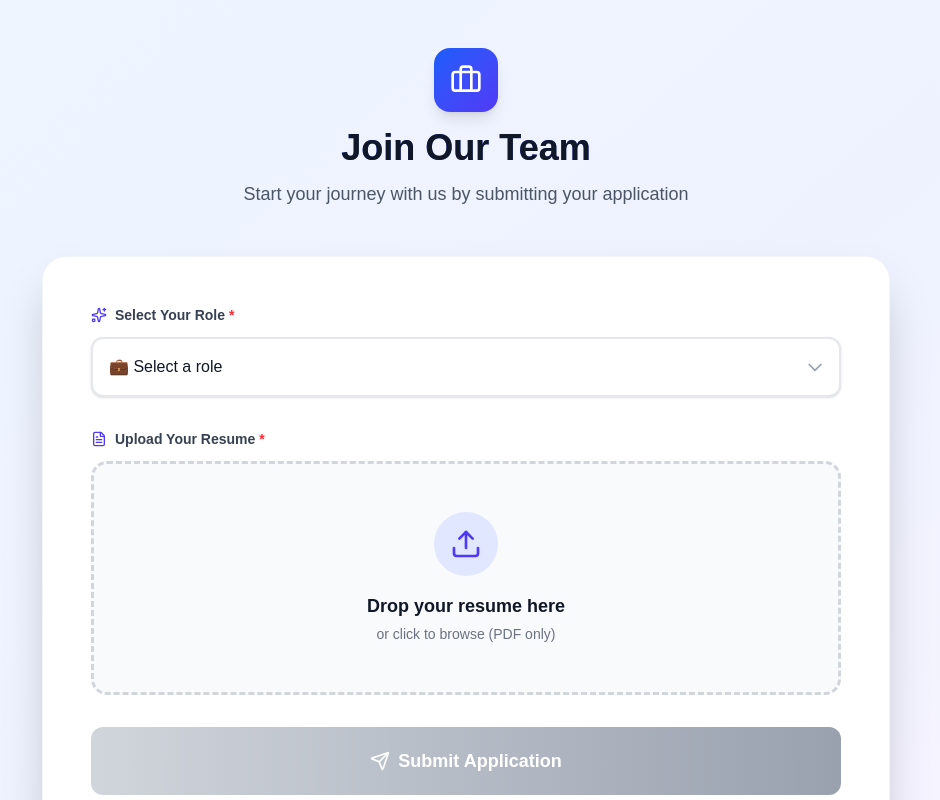
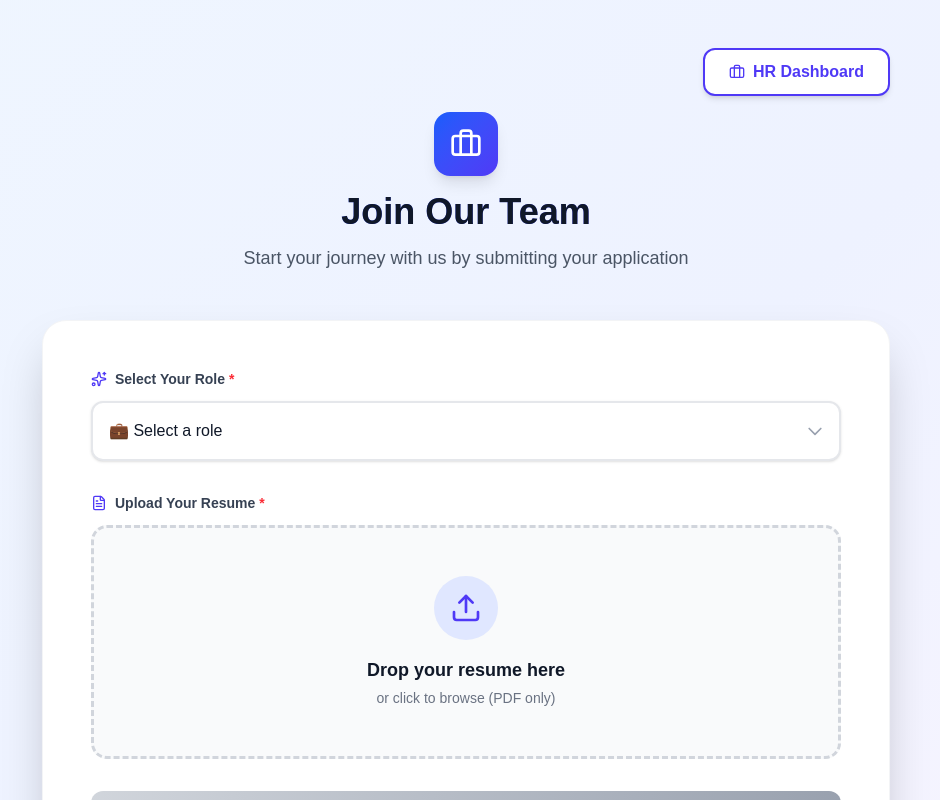
Before and after one commit to Damodar-Naik/Recruiting-Suite, a Next.js app: page / in a window 1280 px wide. Shown: the top 800 px of the page, without its empty margins (174-1114 px from the left). Built offline with nearby package versions, Linux system fonts and the light colour scheme.

Commit message:
add button on homescreen to go to hr dashboard

```diff
--- a/app/components/Homepage.tsx
+++ b/app/components/Homepage.tsx
@@ -120,7 +120,18 @@ export default function Homepage() {
         <div className="min-h-screen bg-linear-to-br from-blue-50 via-indigo-50 to-purple-50">
             <div className="max-w-4xl mx-auto px-6 py-12">
                 {/* Header */}
-                <div className="text-center mb-12">
+                <div className="mb-12">
+                    <div className="flex justify-end mb-4">
+                        <a
+                            href="/hr-dashboard"
+                            className="px-4 py-2 md:px-6 md:py-2.5 bg-white border-2 border-indigo-600 text-indigo-600 rounded-xl font-semibold hover:bg-indigo-600 hover:text-white transition-all duration-200 shadow-md hover:shadow-lg flex items-center gap-2 text-sm md:text-base"
+                        >
+                            <Briefcase className="w-4 h-4" />
+                            <span className="hidden sm:inline">HR Dashboard</span>
+                            <span className="sm:hidden">Dashboard</span>
+                        </a>
+                    </div>
+                    <div className="text-center">
                         <div className="inline-flex items-center justify-center w-16 h-16 bg-linear-to-br from-blue-600 to-indigo-600 rounded-2xl mb-4 shadow-lg">
                             <Briefcase className="w-8 h-8 text-white" />
                         </div>
@@ -130,6 +141,7 @@ export default function Homepage() {
                         <p className="text-lg text-gray-600">
                             Start your journey with us by submitting your application
                         </p>
+                    </div>
                 </div>
 
                 {/* Main Card */}
```
Lines whose indentation alone changed are shown as unchanged.
